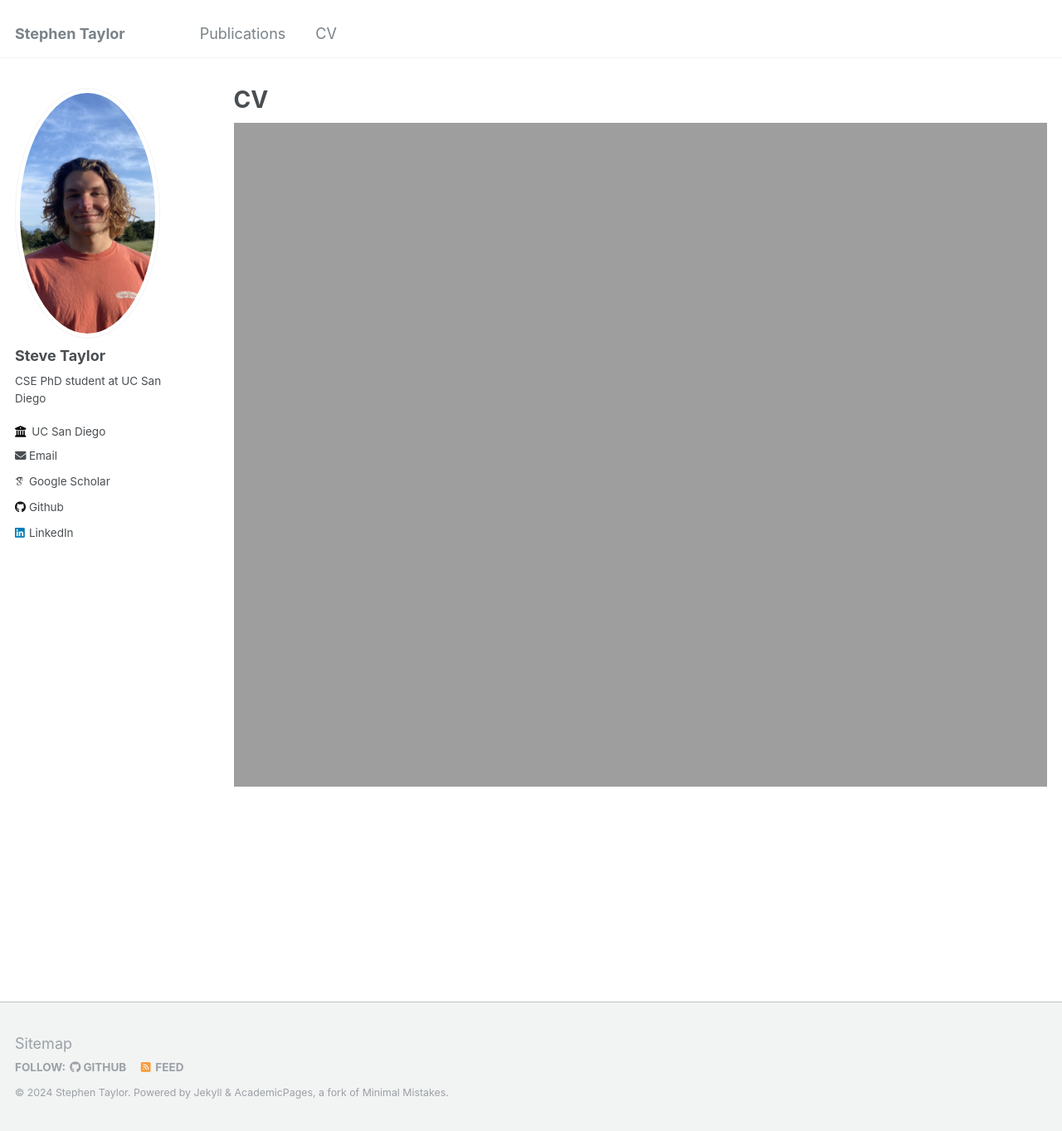
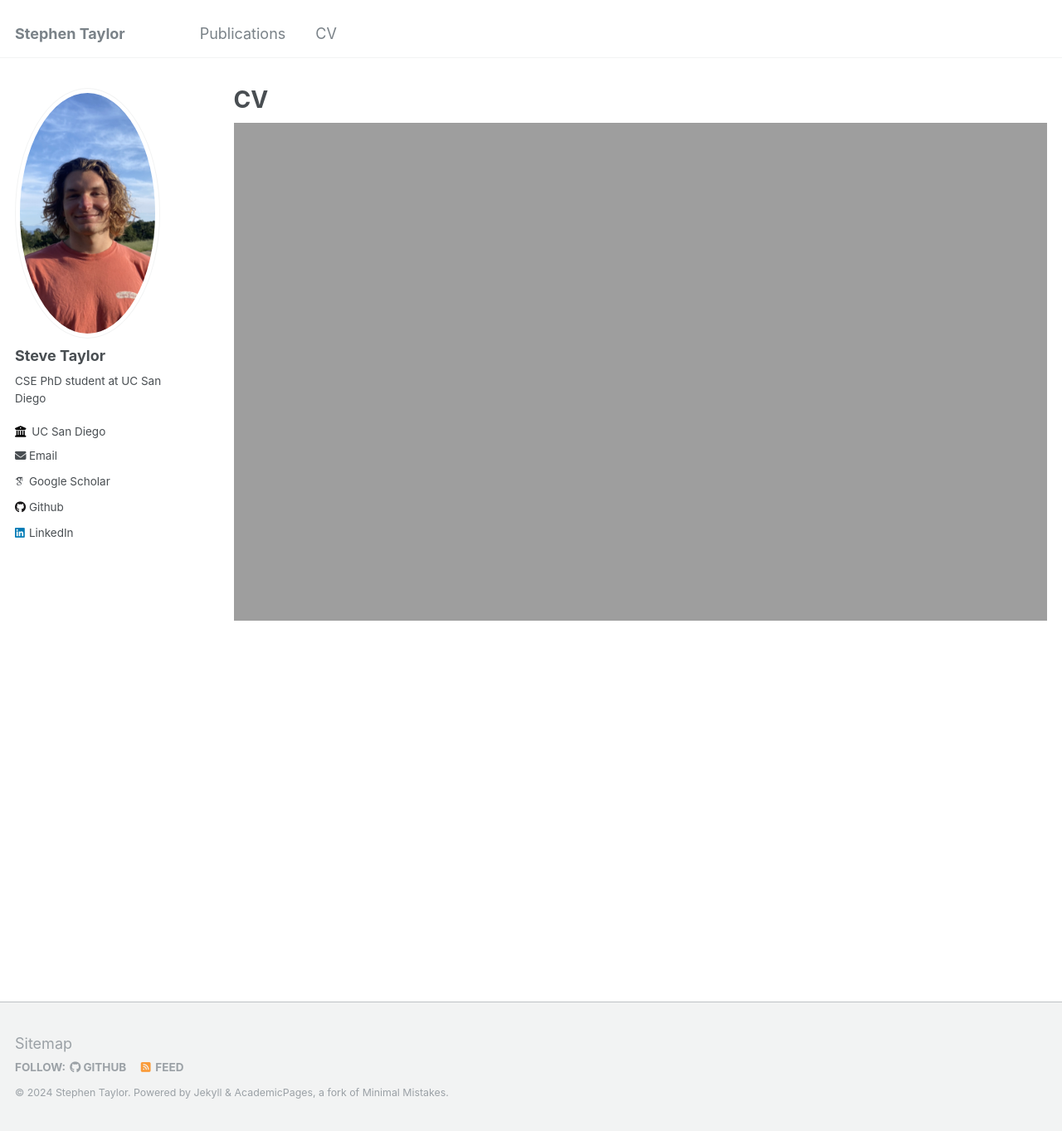
Before and after one commit to stevegtaylor/stevegtaylor.github.io, a Jekyll site: the page built from _pages/cv.md, in a window 1280 px wide and 1363 px high. Shown: the whole window at 83% size. Built offline with Jekyll 4.4.1, drawn with Linux system fonts in a browser that asks for light colours; some web fonts are replaced.

Commit message:
cv again

```diff
--- a/_pages/cv.md
+++ b/_pages/cv.md
@@ -7,7 +7,7 @@ redirect_from:
   - /resume
 ---
 
-<iframe src="http://stevegtaylor.github.io/files/Stephen-Taylor-CV-Website.pdf" width="100%" height="800px" style="border: none;"></iframe>
+<iframe src="http://stevegtaylor.github.io/files/Stephen-Taylor-CV-Website.pdf" style="width:100%; height:600px;" frameborder="0"></iframe>
 
 
 <!-- {% include base_path %}
```
